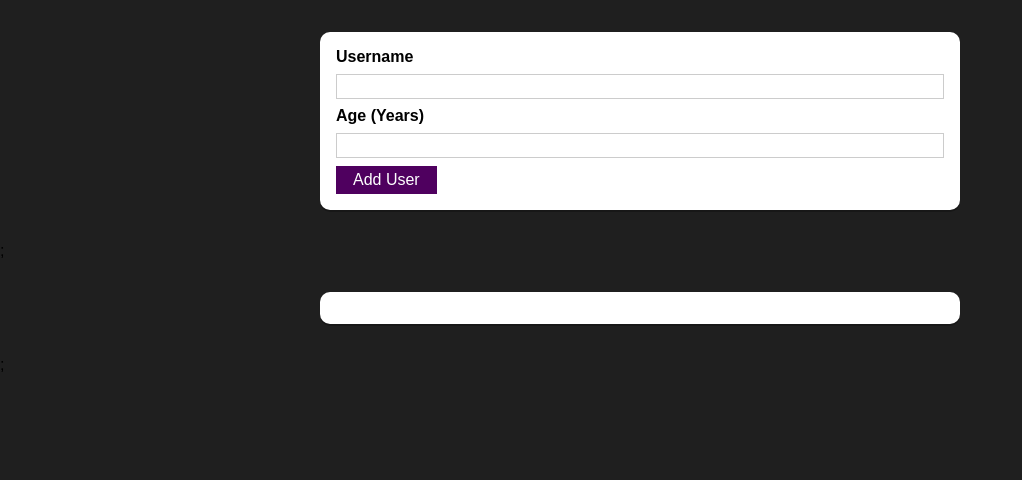
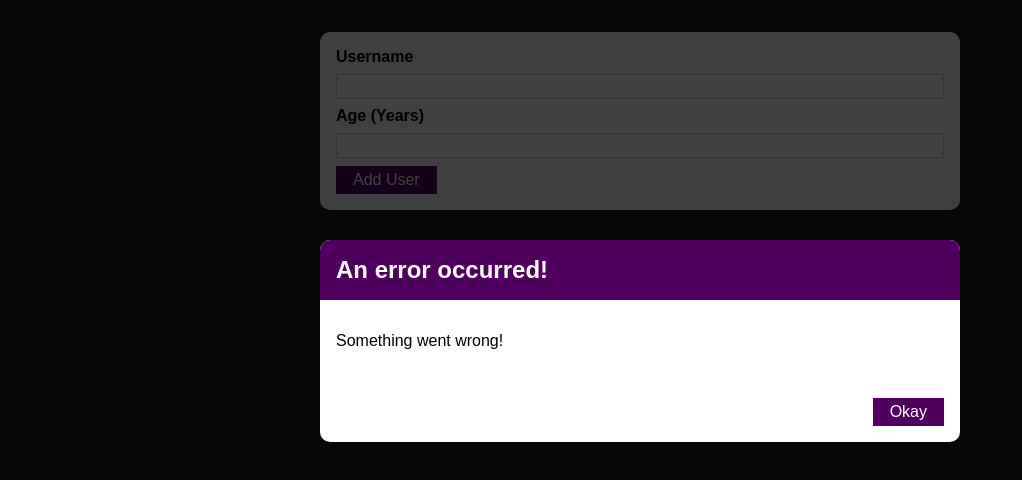
Before and after one commit to ElvisLi999/React-Creating-User-Components, a React (Create React App) app: page / in a window 1280 px wide. Shown: the top 480 px of the page, without its empty margins (0-1022 px from the left). Built offline with nearby package versions, Linux system fonts and the light colour scheme.

Commit message:
Adding error modal component

```diff
--- /dev/null
+++ b/src/components/UI/ErrorModal.js
@@ -0,0 +1,26 @@
+import React from 'react';
+import Card from './Card';
+import Button from './Button';
+import classes from './ErrorModal.module.css';
+
+const ErrorModal = props => {
+    return (
+        <div>
+            <div className={classes.backdrop} />
+            <Card className={classes.modal}>
+                <header className={classes.header}>
+                    <h2>{props.title}</h2>
+                </header>
+                <div className={classes.content}>
+                    <p>{props.message}</p>
+                </div>
+                <footer className={classes.actions}>
+                    <Button>Okay</Button>
+                </footer>
+            </Card>
+        </div>
+    );
+
+};
+
+export default ErrorModal;
--- /dev/null
+++ b/src/components/UI/ErrorModal.module.css
@@ -0,0 +1,45 @@
+.backdrop {
+    position: fixed;
+    top: 0;
+    left: 0;
+    width: 100%;
+    height: 100vh;
+    z-index: 10;
+    background: rgba(0, 0, 0, 0.75);
+  }
+
+  .modal {
+    position: fixed;
+    top: 30vh;
+    left: 10%;
+    width: 80%;
+    z-index: 100;
+    overflow: hidden;
+  }
+
+  .header {
+    background: #4f005f;
+    padding: 1rem;
+  }
+
+  .header h2 {
+    margin: 0;
+    color: white;
+  }
+
+  .content {
+    padding: 1rem;
+  }
+
+  .actions {
+    padding: 1rem;
+    display: flex;
+    justify-content: flex-end;
+  }
+
+  @media (min-width: 768px) {
+    .modal {
+      left: calc(50% - 20rem);
+      width: 40rem;
+    }
+  }
--- a/src/components/Users/AddUser.js
+++ b/src/components/Users/AddUser.js
@@ -3,6 +3,8 @@
 import Card from '../UI/Card';
 import Button from '../UI/Button';
 import classes from './AddUser.module.css';
+import ErrorModal from '../UI/ErrorModal';
+
 const AddUser = (props) => {
     const [enteredUsername, setEnteredUsername] = useState('');
     const [enteredAge, setEnteredAge] = useState('');
@@ -30,6 +32,8 @@
     };
 
     return (
+        <div>
+            <ErrorModal title="An error occurred!" message="Something went wrong!" />
             <Card className={classes.input}>
                 <form onSubmit={addUserHandler}>
                     <label htmlFor="username">Username</label>
@@ -49,6 +53,7 @@
                     <Button type="submit" >Add User </Button>
                 </form>
             </Card>
+        </div>
 
     );
 
```
Lines whose indentation alone changed are shown as unchanged.
